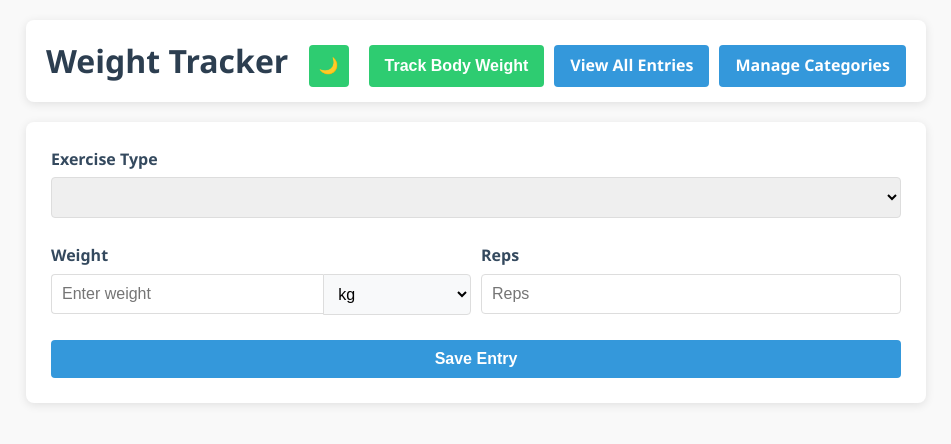
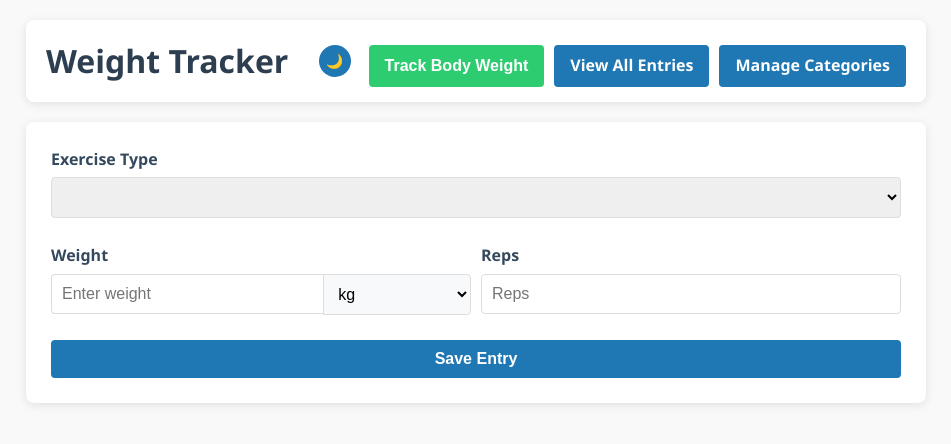
Before and after one commit to CalumMallorie/weight-tracker, a Flask app: page / in a window 1280 px wide. Shown: the top 444 px of the page, without its empty margins (164-1115 px from the left). Run offline with Flask 3, Linux system fonts and the light colour scheme; data comes from the database, SQL or seed files in the repository; data that the repository does not hold is empty; some libraries are stand-ins or nearby versions.

Commit message:
feat: improve dark mode toggle design and update accent color
- Make dark mode toggle smaller (32px) and more aesthetically appealing
- Change from rectangular to circular button with hover animation
- Update accent color from #3498db to #1f77b4 to match graph color
- Apply new color consistently across all templates and PWA manifest

🤖 Generated with [Claude Code](https://claude.ai/code)

Co-Authored-By: Claude <noreply@anthropic.com>

```diff
--- a/src/templates/index.html
+++ b/src/templates/index.html
@@ -6,7 +6,7 @@
     <title>Weight Tracker</title>
 
     <!-- PWA metadata -->
-    <meta name="theme-color" content="#3498db">
+    <meta name="theme-color" content="#1f77b4">
     <meta name="apple-mobile-web-app-capable" content="yes">
     <meta name="apple-mobile-web-app-status-bar-style" content="black-translucent">
     <meta name="apple-mobile-web-app-title" content="Weight Tracker">
@@ -64,7 +64,7 @@
             resize: vertical;
         }
         button {
-            background-color: #3498db;
+            background-color: #1f77b4;
             color: white;
             padding: 10px 15px;
             border: none;
@@ -74,7 +74,7 @@
             transition: background-color 0.3s;
         }
         button:hover {
-            background-color: #2980b9;
+            background-color: #1a6ba3;
         }
         .btn-danger {
             background-color: #e74c3c;
@@ -133,7 +133,7 @@
             color: #2c3e50;
         }
         .nav-links a {
-            color: #3498db;
+            color: #1f77b4;
             text-decoration: none;
             font-weight: 600;
         }
@@ -210,7 +210,7 @@
         }
 
         .time-filter.active {
-            background-color: #3498db;
+            background-color: #1f77b4;
             color: white;
         }
 
@@ -233,7 +233,7 @@
         }
 
         .save-button {
-            background-color: #3498db;
+            background-color: #1f77b4;
             color: white;
             border: none;
             padding: 10px 15px;
@@ -244,7 +244,7 @@
         }
 
         .save-button:hover {
-            background-color: #2980b9;
+            background-color: #1a6ba3;
         }
 
         /* Button styles */
@@ -258,7 +258,7 @@
         }
 
         .btn-primary {
-            background-color: #3498db;
+            background-color: #1f77b4;
             color: white !important;
             border: none;
             padding: 8px 16px;
@@ -269,7 +269,7 @@
         }
 
         .btn-primary:hover {
-            background-color: #2980b9;
+            background-color: #1a6ba3;
         }
 
         .btn-secondary {
@@ -443,13 +443,27 @@
 
         /* Dark mode styles */
         .dark-mode-toggle {
-            min-width: 40px;
-            padding: 8px !important;
-            margin-right: 10px;
+            min-width: 32px;
+            width: 32px;
+            height: 32px;
+            padding: 6px !important;
+            margin-right: 8px;
+            border-radius: 50%;
+            display: flex;
+            align-items: center;
+            justify-content: center;
+            background-color: #1f77b4;
+            transition: all 0.3s ease;
+        }
+
+        .dark-mode-toggle:hover {
+            background-color: #1a6ba3;
+            transform: scale(1.1);
         }
 
         .dark-mode-icon {
-            font-size: 16px;
+            font-size: 14px;
+            line-height: 1;
         }
 
         [data-theme="dark"] {
@@ -492,7 +506,7 @@
         [data-theme="dark"] input[type="number"]:focus,
         [data-theme="dark"] textarea:focus,
         [data-theme="dark"] select:focus {
-            border-color: #3498db;
+            border-color: #1f77b4;
             outline: none;
         }
 
@@ -515,7 +529,7 @@
         }
 
         [data-theme="dark"] .time-filter.active {
-            background-color: #3498db;
+            background-color: #1f77b4;
             color: white;
         }
 
```
Also changed, not shown: src/templates/categories.html (+4 -4 lines), src/templates/entries.html (+6 -6 lines), src/static/manifest.json.
